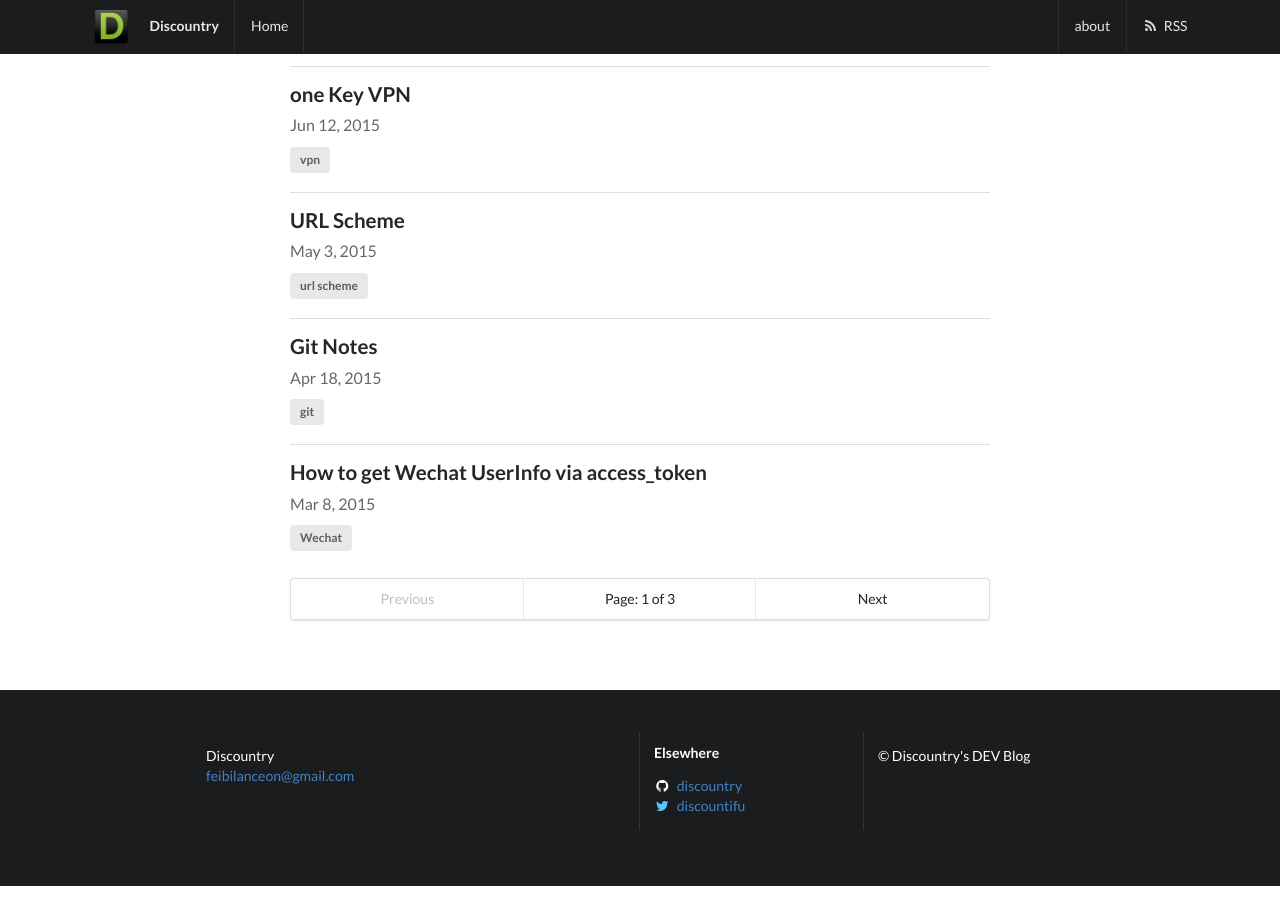
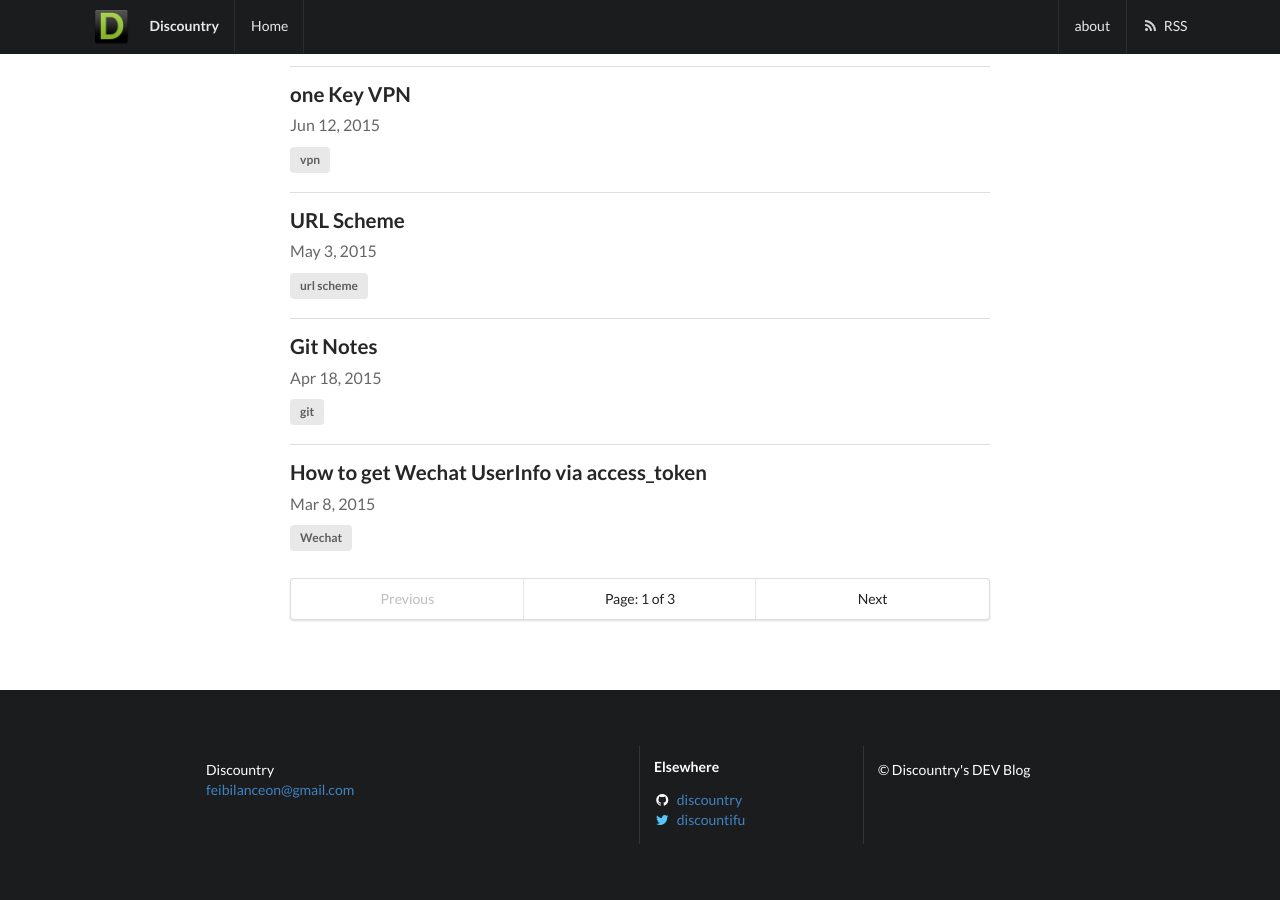
Before and after one commit to discountry/discountry.github.io, a Jekyll site: the page built from index.html, in a window 1280 px wide and 900 px high, scrolled down 155 px. Built offline with Jekyll 4.4.1, drawn with Linux system fonts in a browser that asks for light colours; nearby versions of some CDN libraries; the list of posts is cut into pages by our own code.

Commit message:
update footer

```diff
--- a/_includes/footer.html
+++ b/_includes/footer.html
@@ -1,4 +1,4 @@
-<footer class="ui inverted black footer vertical segment">
+<footer class="ui inverted vertical footer segment">
   <div class="container">
     <div class="ui stackable inverted divided page grid">
       <div class="eight wide column">
--- a/css/main.scss
+++ b/css/main.scss
@@ -29,28 +29,15 @@
     margin-top: 7em;
   }
 
+  .ui.footer.segment {
+    margin: 5em 0em 0em;
+    padding: 5em 0em;
+  }
+
 .title.segment {
     padding-top: 4em;
     padding-bottom: 2em;
     border-radius: 0em;
-}
-
-.post.content {
-    margin-bottom: 2em;
-
-}
-
-.post.container {
-    margin-top: -2em !important;
-}
-
-.right.floated.date {
-  float: right !important;
-}
-
-.footer.vertical.segment {
- margin-top: 5em;
- padding: 4em 0em 5em;
 }
 
 .menu .right.menu > .mobile.item {
```
